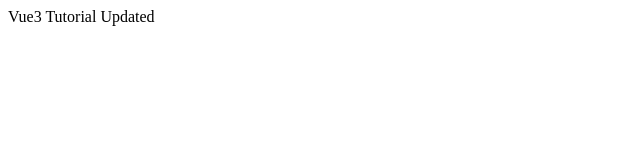
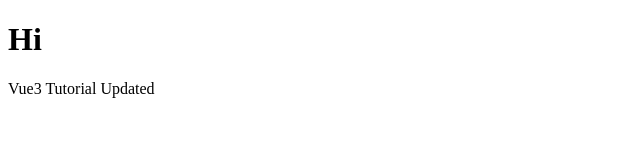
Before and after one commit to rifatron999/vue.js_learning, a plain HTML site: page first project/index.html in a window 1280 px wide. Shown: the whole page, without its empty margins (0-640 px from the left). Drawn offline with nearby package versions, Linux system fonts and the light colour scheme.

Commit message:
first roject => data inside template

```diff
--- a/first project/index.html
+++ b/first project/index.html
@@ -20,11 +20,12 @@
                     title: "Vue3 Tutorial Updated",
                 };
             },
-            /* template: `<div> //removed because if the template exists here the data won't be visible
+            template: `<div>
                            <h1>
                                 Hi
                             </h1>
-                        </div>`, */
+                            <p> {{title}} </p>
+                        </div>`,
         });
         app.mount("#vue-app");
     </script>
```
